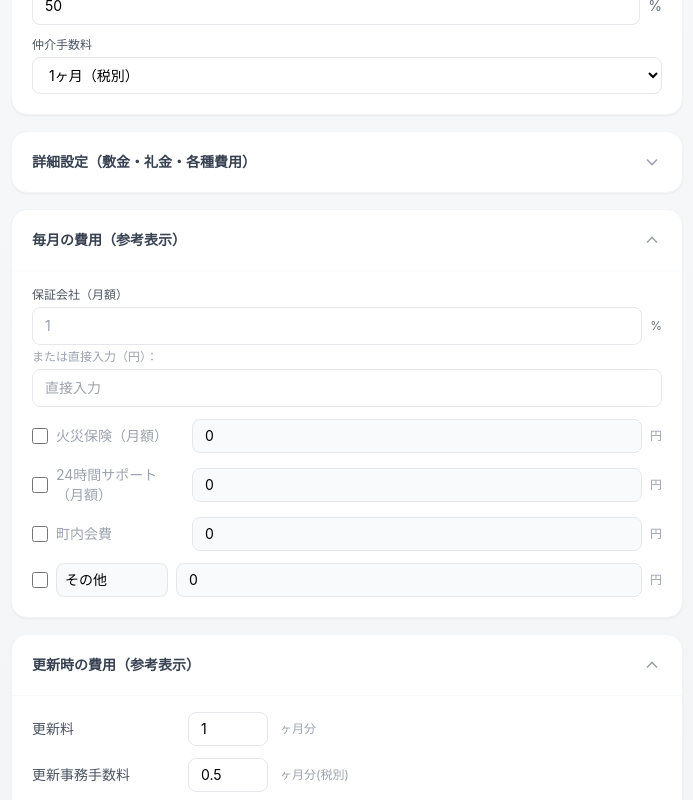
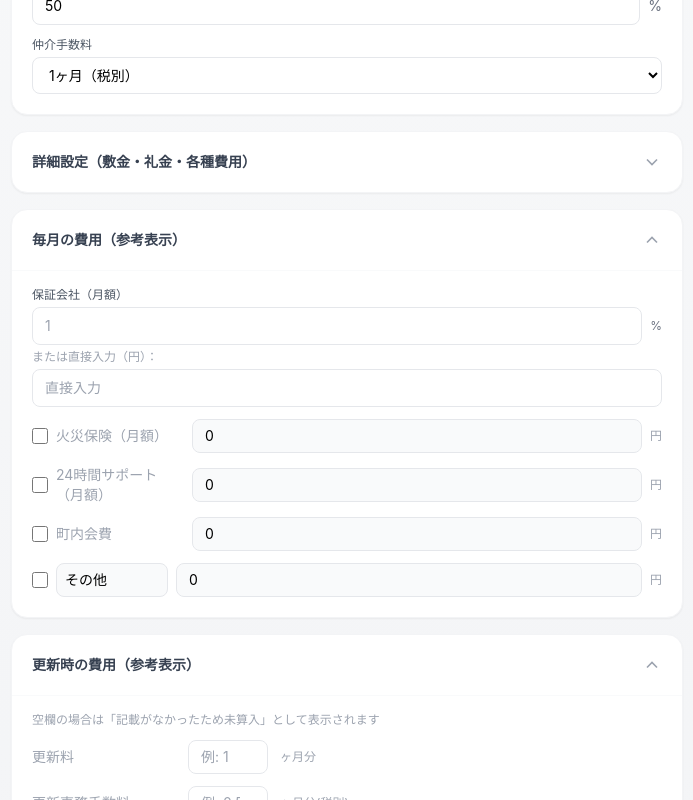
Before and after one commit to oikawa-oiroba/oikawa-oiroba-initial-cost-mentor, a React (Vite) app in the folder rental-app/: page / in a window 1280 px wide. Both pictures are taken after a click on the button "更新時の費用（参考表示）". Shown: the part 914-1714 px from the top of the page, without its empty margins (293-986 px from the left). Built offline with nearby package versions, Linux system fonts and the light colour scheme; the HTML template or start-up script is replaced by a standard one.

Commit message:
Update RentalCalculator.tsx

```diff
--- a/rental-app/src/components/RentalCalculator.tsx
+++ b/rental-app/src/components/RentalCalculator.tsx
@@ -67,11 +67,11 @@ export const RentalCalculator = () => {
   const [exclusiveArea, setExclusiveArea] = useState("");
   // 更新時費用
   const [showRenewal, setShowRenewal] = useState(false);
-  const [renewalFeeRate, setRenewalFeeRate] = useState("1");
-  const [renewalAdminFeeRate, setRenewalAdminFeeRate] = useState("0.5");
-  const [guaranteeRenewalFee, setGuaranteeRenewalFee] = useState("10000");
-  const [insuranceRenewalFee, setInsuranceRenewalFee] = useState("18000");
-  const [supportRenewalFee, setSupportRenewalFee] = useState("16500");
+  const [renewalFeeRate, setRenewalFeeRate] = useState("");
+  const [renewalAdminFeeRate, setRenewalAdminFeeRate] = useState("");
+  const [guaranteeRenewalFee, setGuaranteeRenewalFee] = useState("");
+  const [insuranceRenewalFee, setInsuranceRenewalFee] = useState("");
+  const [supportRenewalFee, setSupportRenewalFee] = useState("");
   const [propertyImage, setPropertyImage] = useState<string|null>(null);
   const [apiKey, setApiKey] = useState(localStorage.getItem("gemini_api_key") || "");
   const [showApiKeyInput, setShowApiKeyInput] = useState(false);
@@ -644,27 +644,31 @@ export const RentalCalculator = () => {
           </button>
           {showRenewal && (
             <div className="px-5 pb-5 border-t border-gray-50 pt-4 space-y-3">
+              <p className="text-xs text-gray-400">空欄の場合は「記載がなかったため未算入」として表示されます</p>
               <div className="flex items-center gap-3">
-                <span className="text-sm text-gray-600 w-36">更新料</span>
+                <span className={"text-sm w-36 " + (renewalFeeRate ? "text-gray-700" : "text-gray-400")}>更新料</span>
                 <input type="number" step="0.5" value={renewalFeeRate} onChange={e => setRenewalFeeRate(e.target.value)}
+                  placeholder="例: 1"
                   className="w-20 border border-gray-200 rounded-lg px-3 py-1.5 text-sm bg-white" />
                 <span className="text-xs text-gray-400">ヶ月分</span>
                 {rent && renewalFeeRate && <span className="text-xs text-blue-600">≈ {new Intl.NumberFormat('ja-JP',{style:'currency',currency:'JPY'}).format(Math.floor(parseFloat(rent)*parseFloat(renewalFeeRate)))}</span>}
               </div>
               <div className="flex items-center gap-3">
-                <span className="text-sm text-gray-600 w-36">更新事務手数料</span>
+                <span className={"text-sm w-36 " + (renewalAdminFeeRate ? "text-gray-700" : "text-gray-400")}>更新事務手数料</span>
                 <input type="number" step="0.5" value={renewalAdminFeeRate} onChange={e => setRenewalAdminFeeRate(e.target.value)}
+                  placeholder="例: 0.5"
                   className="w-20 border border-gray-200 rounded-lg px-3 py-1.5 text-sm bg-white" />
                 <span className="text-xs text-gray-400">ヶ月分(税別)</span>
               </div>
               {[
-                { label: "保証会社更新料", value: guaranteeRenewalFee, set: setGuaranteeRenewalFee, unit: "円/年" },
-                { label: "火災保険", value: insuranceRenewalFee, set: setInsuranceRenewalFee, unit: "円/2年" },
-                { label: "24時間サポート", value: supportRenewalFee, set: setSupportRenewalFee, unit: "円/2年" },
-              ].map(({ label, value, set, unit }) => (
+                { label: "保証会社更新料", value: guaranteeRenewalFee, set: setGuaranteeRenewalFee, unit: "円/年", placeholder: "例: 10000" },
+                { label: "火災保険", value: insuranceRenewalFee, set: setInsuranceRenewalFee, unit: "円/2年", placeholder: "例: 18000" },
+                { label: "24時間サポート", value: supportRenewalFee, set: setSupportRenewalFee, unit: "円/2年", placeholder: "例: 16500" },
+              ].map(({ label, value, set, unit, placeholder }) => (
                 <div key={label} className="flex items-center gap-3">
-                  <span className="text-sm text-gray-600 w-36">{label}</span>
+                  <span className={"text-sm w-36 " + (value ? "text-gray-700" : "text-gray-400")}>{label}</span>
                   <input type="number" value={value} onChange={e => set(e.target.value)}
+                    placeholder={placeholder}
                     className="flex-1 border border-gray-200 rounded-lg px-3 py-1.5 text-sm bg-white" />
                   <span className="text-xs text-gray-400">{unit}</span>
                 </div>
```
